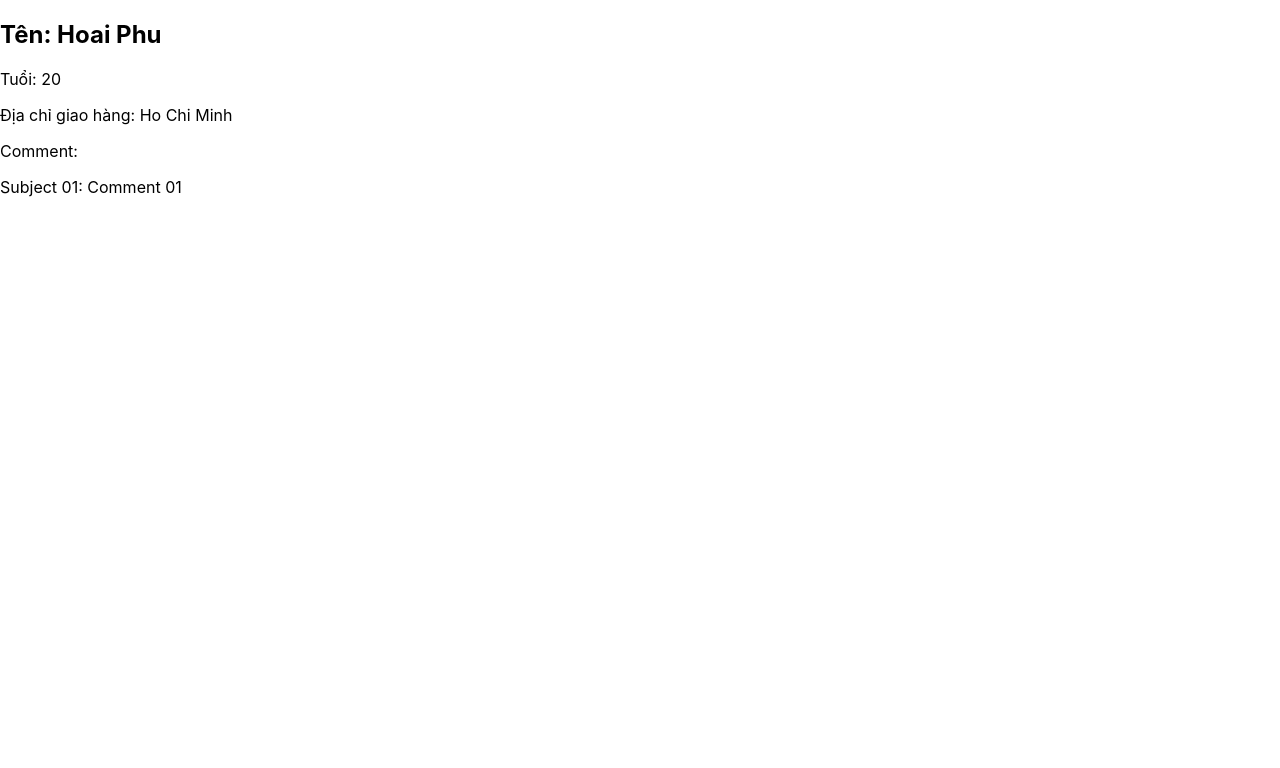
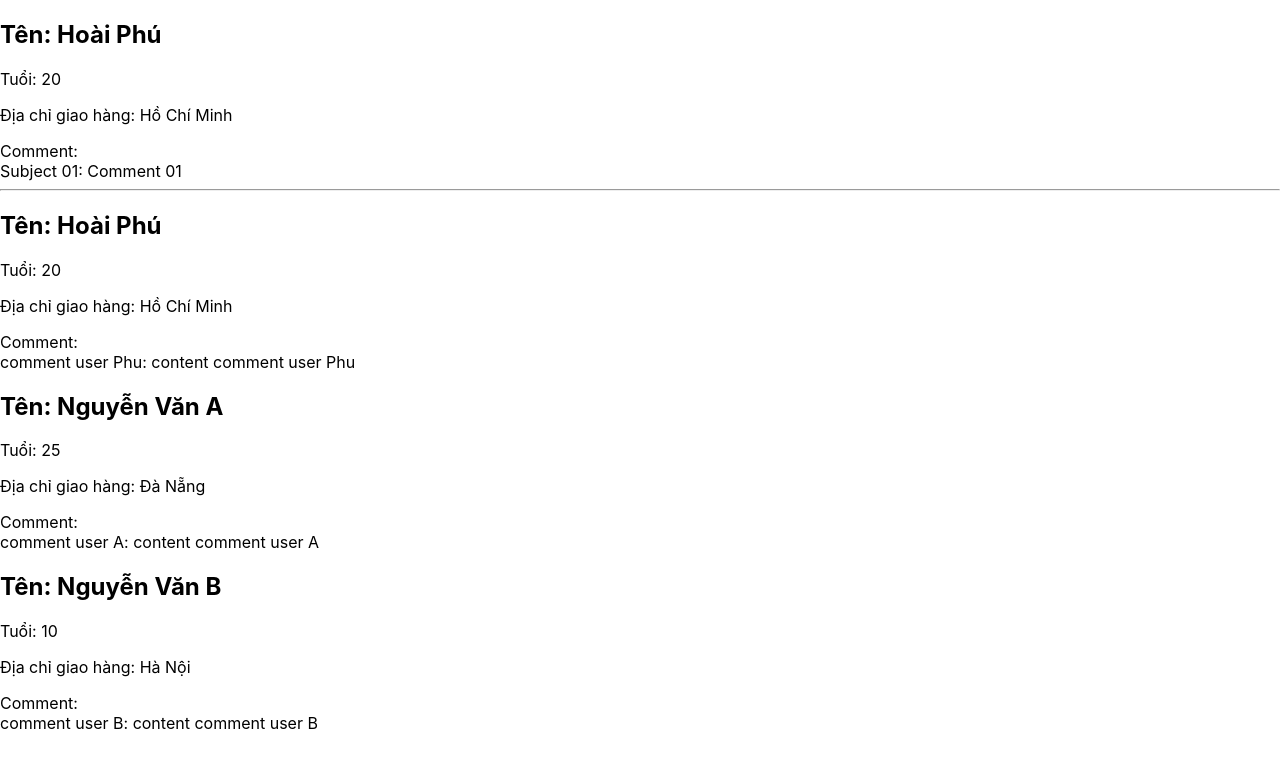
Before and after one commit to NguyenHoaiPhu299/LearnReactTutorial, a React (Create React App) app: page / in a window 1280 px wide. Shown: the top 768 px of the page. Built offline with nearby package versions, Linux system fonts and the light colour scheme.

Commit message:
Data processing, using variables to transmit, not direct transmission

```diff
--- a/src/App.js
+++ b/src/App.js
@@ -5,14 +5,72 @@ import Member from './components/Member';
 import Comment from './components/Comment';
 
 function App() {
+
+  const info = {
+    name: 'Hoài Phú',
+    age: 20,
+    shippingAddress: 'Hồ Chí Minh'
+  };
+
+  const comment = {
+    title: 'Subject 01',
+    content: 'Comment 01'
+  }
+
+  const members = [
+    {
+      name: 'Hoài Phú',
+      age: 20,
+      shippingAddress: 'Hồ Chí Minh',
+      comments: {
+        title: 'comment user Phu',
+        content: 'content comment user Phu'
+      }
+    },
+
+    {
+      name: 'Nguyễn Văn A',
+      age: 25,
+      shippingAddress: 'Đà Nẵng',
+      comments: {
+        title: 'comment user A',
+        content: 'content comment user A'
+      }
+    },
+
+    {
+      name: 'Nguyễn Văn B',
+      age: 10,
+      shippingAddress: 'Hà Nội',
+      comments: {
+        title: 'comment user B',
+        content: 'content comment user B'
+      }
+    }
+  ];
+
+  const memberList = members.map((item, index) => {
+    return (
+      <Member
+        key={index}
+        name={item.name}
+        age={item.age}
+        shippingAddress={item.shippingAddress}
+        comment={<Comment title={item.comments.title} content={item.comments.content}></Comment>}
+      ></Member>
+    );
+  });
+
   return (
     <>
       <Member
-        name='Hoai Phu'
-        age='20'
-        shippingAddress='Ho Chi Minh'
-        comment={<Comment content='Comment 01' title='Subject 01'></Comment>}
+        name={info.name}
+        age={info.age}
+        shippingAddress={info.shippingAddress}
+        comment={<Comment content={comment.content} title={comment.title}></Comment>}
       ></Member>
+      <hr></hr>
+      {memberList}
     </>
   );
 }
--- a/src/components/Comment.js
+++ b/src/components/Comment.js
@@ -1,7 +1,7 @@
 function Comment(props){
     return(
         <div className="comment">
-            <p>{props.title}: {props.content}</p>
+            {props.title}: {props.content}
         </div>
     )
 };
--- a/src/components/Member.js
+++ b/src/components/Member.js
@@ -8,7 +8,7 @@ function Member(props) {
             <h2>Tên: {props.name}</h2>
             <p>Tuổi: {props.age}</p>
             <p>Địa chỉ giao hàng: {props.shippingAddress}</p>
-            <p>Comment: {props.comment}</p>
+            Comment: {props.comment}
         </div>
     );
 }
```
